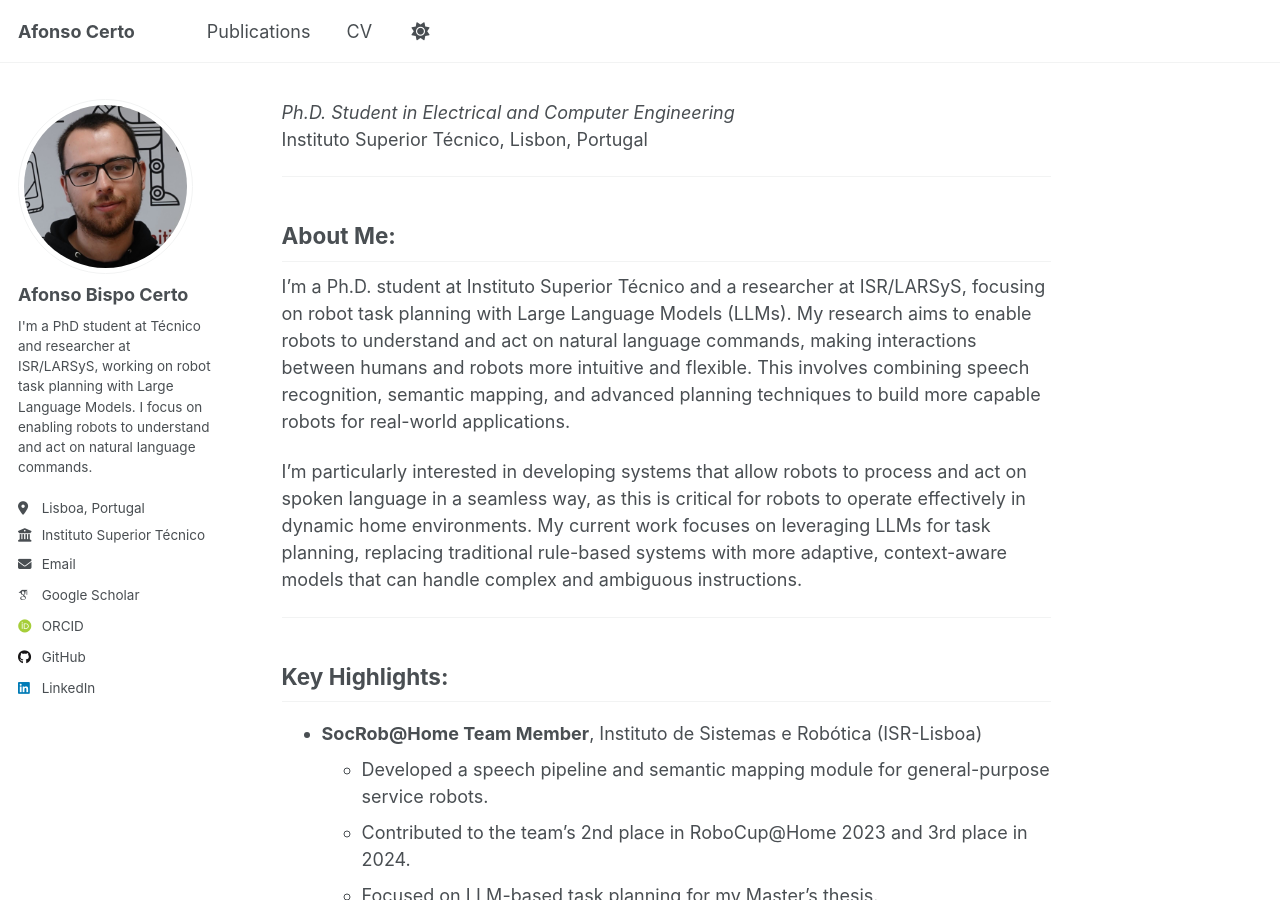
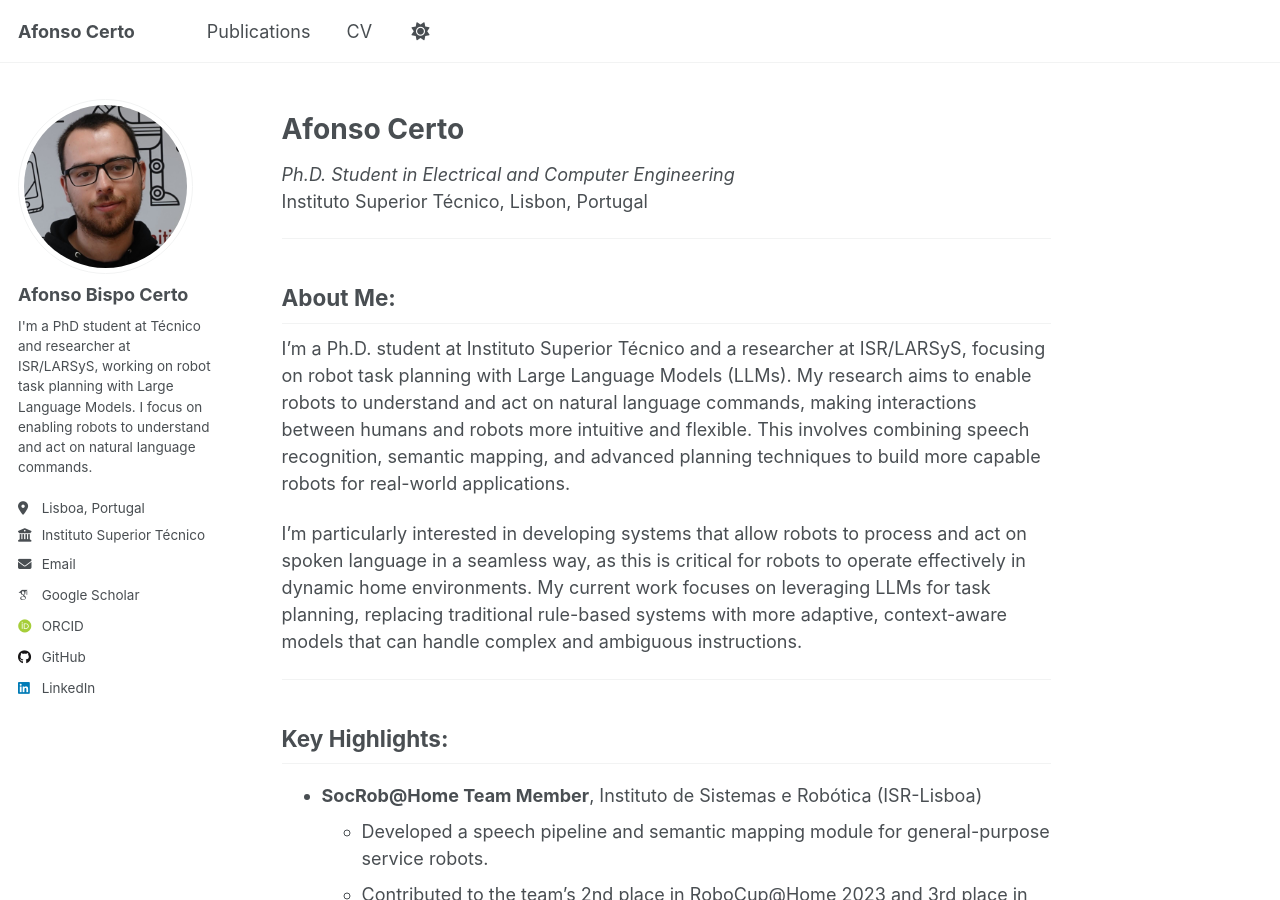
Before and after one commit to certafonso/certafonso.github.io, a Jekyll site: the page built from _pages/about.md, in a window 1280 px wide and 900 px high. Built offline with Jekyll 4.4.1, drawn with Linux system fonts in a browser that asks for light colours; some web fonts are replaced.

Commit message:
Try to fix again

```diff
--- a/_pages/about.md
+++ b/_pages/about.md
@@ -1,11 +1,13 @@
 ---
 permalink: /
+title: ""
 author_profile: true
 redirect_from:
   - /about/
   - /about.html
 ---
 
+# Afonso Certo
 *Ph.D. Student in Electrical and Computer Engineering*
 Instituto Superior Técnico, Lisbon, Portugal
 
```
